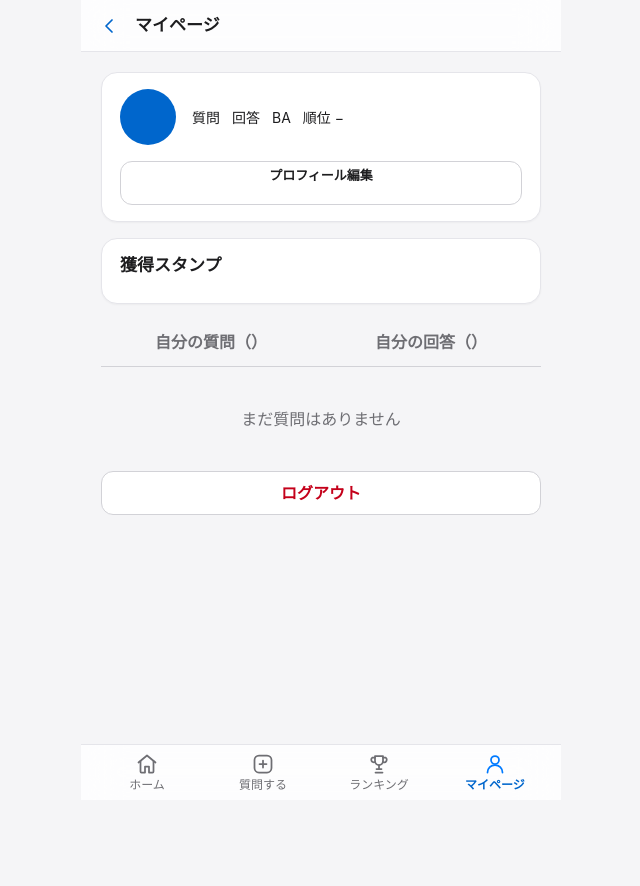
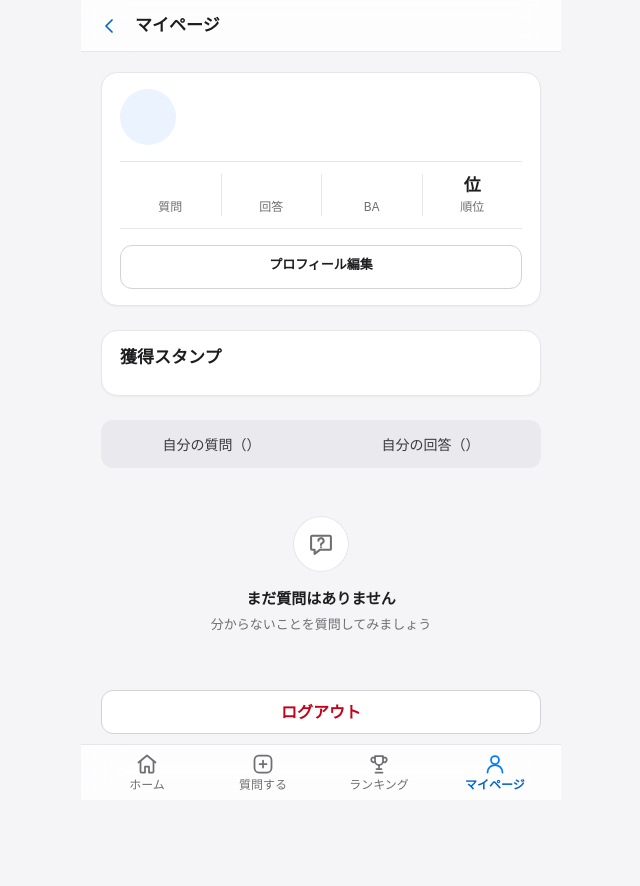
Before and after one commit to ikumah17/manabi-q, a Laravel app: template resources/views/mypage/index.blade.php in a window 1280 px wide. Shown: the whole page, without its empty margins (319-959 px from the left). Before the commit the page ends 790 px from the top, so only its background shows below. Run offline with Laravel 12, Linux system fonts and the light colour scheme; the template is opened without the code that fills it, so the values that code supplies are empty; style sheets or scripts are compiled from the project's sources.

Commit message:
修正: マイページ(G11)の統計・スタンプ・タブを新しいデザインに合わせる
- 円形のアバター、ユーザー名を最も大きく、統計（質問・回答・BA・順位）は横並び
- スタンプは獲得済みが★（文字のまま）、未獲得は鍵の SVG（読み上げ「未獲得」）と進み具合の棒
- 自分の質問／自分の回答はセグメント、0件は空状態の部品
- MypageTest：🔒 の文字の代わりに「未獲得」と data-icon="lock" を確認する

Co-Authored-By: Claude Opus 5.5 <noreply@anthropic.com>

```diff
--- a/resources/sass/_mobile.scss
+++ b/resources/sass/_mobile.scss
@@ -830,16 +830,16 @@
 // ---- マイページ（G11） ----
 
 .mq-card-title {
-    margin-bottom: .75rem;
-    font-size: 1.0625rem;
-    font-weight: 700;
+    margin-bottom: var(--mq-space-3);
+    font-size: var(--mq-fs-section);
+    font-weight: 600;
 }
 
-// ① ユーザー情報（頭文字の丸アイコン）
+// ① ユーザー情報（円形のアバター・名前を最も大きく・メールは小さく）
 .mq-profile {
     display: flex;
     align-items: center;
-    gap: 1rem;
+    gap: var(--mq-space-4);
 }
 
 .mq-profile__avatar {
@@ -850,10 +850,10 @@
     width: 3.5rem;
     height: 3.5rem;
     border-radius: 50%;
-    background: var(--mq-primary);
-    color: #fff;
-    font-size: 1.5rem;
-    font-weight: 700;
+    background: var(--mq-primary-bg);
+    color: var(--mq-primary);        // #EBF3FE の上で 4.98:1
+    font-size: 1.375rem;
+    font-weight: 600;
 }
 
 .mq-profile__body {
@@ -861,61 +861,102 @@
 }
 
 .mq-profile__name {
+    overflow: hidden;
     font-size: 1.25rem;
-    font-weight: 700;
-    line-height: 1.3;
+    font-weight: 600;
+    line-height: 1.35;
+    white-space: nowrap;
+    text-overflow: ellipsis;
 }
 
 .mq-profile__email {
     overflow: hidden;
     color: var(--mq-muted);
-    font-size: .875rem;
+    font-size: var(--mq-fs-sub);
     white-space: nowrap;
     text-overflow: ellipsis;
 }
 
-.mq-profile__stats {
-    display: flex;
-    flex-wrap: wrap;
-    column-gap: .75rem;
-    font-size: .875rem;
+// 統計（質問・回答・BA・順位）：横並び。HTML は「ラベル 値」の順、見た目は値を上に出す
+.mq-stats {
+    display: grid;
+    grid-template-columns: repeat(4, 1fr);
+    margin: var(--mq-space-4) 0 0;
+    padding: var(--mq-space-3) 0;
+    border-top: 1px solid var(--mq-hairline);
+    border-bottom: 1px solid var(--mq-hairline);
 }
 
-// ② 獲得スタンプ（獲得済み：黄色、未獲得：灰色）
+.mq-stat {
+    display: flex;
+    flex-direction: column-reverse;
+    align-items: center;
+    gap: 2px;
+
+    & + & { border-left: 1px solid var(--mq-hairline); }
+}
+
+.mq-stat__label {
+    color: var(--mq-muted);
+    font-size: var(--mq-fs-meta);
+    font-weight: 400;
+}
+
+.mq-stat__value {
+    margin: 0;
+    font-size: var(--mq-fs-section);
+    font-weight: 600;
+    line-height: 1.3;
+}
+
+// ② 獲得スタンプ（アイコン・名前・達成状況・進み具合の棒）
 .mq-stamp-tiles {
     display: grid;
     grid-template-columns: repeat(3, 1fr);
-    gap: .5rem;
+    gap: var(--mq-space-2);
 }
 
 .mq-stamp-tile {
     display: flex;
     flex-direction: column;
     align-items: center;
-    padding: .75rem .25rem;
-    border: 1px solid var(--mq-border);
-    border-radius: .5rem;
-    background: var(--mq-gray-bg);
-    color: var(--mq-muted);
+    gap: 2px;
+    padding: var(--mq-space-3) var(--mq-space-2);
+    border: 1px solid var(--mq-hairline);
+    border-radius: var(--mq-radius-btn);
+    background: var(--mq-surface);
+    color: var(--mq-text);
     text-align: center;
 
     &.is-earned {
-        border-color: var(--mq-best);
+        border-color: #f6dfbd;
         background: var(--mq-best-bg);
-        color: var(--mq-text);
-
-        .mq-stamp-tile__icon { color: var(--mq-best); }
     }
 }
 
+// 獲得済みは★（文字のまま。#C77700）、未獲得は鍵の SVG（グレー）
 .mq-stamp-tile__icon {
-    font-size: 1.75rem;
-    line-height: 1.2;
+    display: inline-flex;
+    align-items: center;
+    justify-content: center;
+    width: 2.25rem;
+    height: 2.25rem;
+    margin-bottom: var(--mq-space-1);
+    border-radius: 50%;
+    background: var(--mq-gray-bg);
+    color: var(--mq-muted);
+    font-size: 1.25rem;
+    line-height: 1;
+
+    .is-earned & {
+        background: #fff;
+        color: var(--mq-star);
+    }
 }
 
 .mq-stamp-tile__name {
-    font-size: .8125rem;
-    font-weight: 700;
+    font-size: var(--mq-fs-meta);
+    font-weight: 600;
 }
 
 .mq-stamp-tile__sub {
@@ -923,27 +964,54 @@
     font-size: .6875rem;
 }
 
-// ③ タブ（自分の質問／自分の回答）
+.mq-stamp-tile__bar {
+    width: 80%;
+    height: 4px;
+    margin-top: var(--mq-space-1);
+    overflow: hidden;
+    border-radius: 999px;
+    background: var(--mq-gray-bg);
+
+    > span {
+        display: block;
+        height: 100%;
+        border-radius: inherit;
+        background: var(--mq-accent);
+    }
+
+    .is-earned & { background: #fde7c6; }
+    .is-earned & > span { background: var(--mq-star); }
+}
+
+// ③ タブ（自分の質問／自分の回答）：セグメント。選択中は白い面
 .mq-tabs {
     display: flex;
-    border-bottom: 1px solid var(--mq-border);
+    gap: 2px;
+    padding: 2px;
+    border-radius: var(--mq-radius-btn);
+    background: var(--mq-segment-bg);
 }
 
 .mq-tabs__item {
+    display: flex;
     flex: 1;
-    margin-bottom: -1px;
-    padding: .625rem 0;
-    border-bottom: 3px solid transparent;
-    color: var(--mq-muted);
-    font-weight: 700;
-    text-align: center;
+    align-items: center;
+    justify-content: center;
+    min-height: 2.75rem;
+    border-radius: 10px;
+    color: #3a3a3c;                  // #E9E9EE の上で 9.38:1
+    font-size: .875rem;
+    font-weight: 500;
     text-decoration: none;
 
-    &:hover { color: var(--mq-primary); }
+    &:hover { color: var(--mq-text); }
+    &:focus-visible { outline: 0; box-shadow: var(--mq-focus-ring); }
 
     &.is-active {
-        border-bottom-color: var(--mq-primary);
-        color: var(--mq-primary);
+        background: var(--mq-surface);
+        box-shadow: 0 1px 3px rgba(0, 0, 0, .08);
+        color: var(--mq-text);
+        font-weight: 600;
     }
 }
 
--- a/resources/views/mypage/index.blade.php
+++ b/resources/views/mypage/index.blade.php
@@ -1,33 +1,41 @@
 {{-- G11 マイページ --}}
 <x-layouts.mobile header="マイページ" tab="mypage">
-    {{-- ① ユーザー情報 --}}
-    <section class="mq-card mb-3" aria-label="ユーザー情報">
+    {{-- ① ユーザー情報（統計は「ラベル 値」の順。見た目は値を上に出す） --}}
+    <section class="mq-card mb-4" aria-label="ユーザー情報">
         <div class="mq-profile">
             <span class="mq-profile__avatar" aria-hidden="true">{{ mb_substr($user->name, 0, 1) }}</span>
             <div class="mq-profile__body">
                 <div class="mq-profile__name">{{ $user->name }}</div>
                 <div class="mq-profile__email">{{ $user->email }}</div>
-                <div class="mq-profile__stats">
-                    <span>質問 {{ $questionCount }}</span>
-                    <span>回答 {{ $answerCount }}</span>
-                    <span>BA {{ $bestAnswerCount }}</span>
-                    <span>{{ $rank !== null ? $rank.'位' : '順位 −' }}</span>
-                </div>
             </div>
         </div>
+        <dl class="mq-stats">
+            @foreach (['質問' => $questionCount, '回答' => $answerCount, 'BA' => $bestAnswerCount, '順位' => $rank !== null ? $rank.'位' : '−'] as $label => $value)
+                <div class="mq-stat">
+                    <dt class="mq-stat__label">{{ $label }}</dt>
+                    <dd class="mq-stat__value">{{ $value }}</dd>
+                </div>
+            @endforeach
+        </dl>
         {{-- ⑤ プロフィール編集 --}}
-        <a href="{{ route('profile.edit') }}" class="btn btn-outline-primary btn-sm w-100 mt-3 mq-btn-pill">プロフィール編集</a>
+        <a href="{{ route('profile.edit') }}" class="btn btn-outline-primary w-100 mt-3 mq-btn-pill">プロフィール編集</a>
     </section>
 
-    {{-- ② 獲得スタンプ --}}
-    <section class="mq-card mb-3" aria-labelledby="stamps-title">
+    {{-- ② 獲得スタンプ（獲得済みは★、未獲得は鍵のアイコンと「あと n 回答」の進み具合） --}}
+    <section class="mq-card mb-4" aria-labelledby="stamps-title">
         <h2 class="mq-card-title" id="stamps-title">獲得スタンプ</h2>
         <div class="mq-stamp-tiles">
             @foreach ($stamps as $item)
+                @php($required = $item['stamp']->required_count)
                 <div @class(['mq-stamp-tile', 'is-earned' => $item['earned']])>
-                    <span class="mq-stamp-tile__icon" aria-hidden="true">{{ $item['earned'] ? '★' : '🔒' }}</span>
+                    @if ($item['earned'])
+                        <span class="mq-stamp-tile__icon" aria-hidden="true">★</span>
+                    @else
+                        <span class="mq-stamp-tile__icon"><x-icon name="lock" /><span class="visually-hidden">未獲得</span></span>
+                    @endif
                     <span class="mq-stamp-tile__name">{{ $item['stamp']->name }}</span>
                     <span class="mq-stamp-tile__sub">{{ $item['earned'] ? '獲得済み' : 'あと'.$item['remaining'].'回答' }}</span>
+                    <span class="mq-stamp-tile__bar" aria-hidden="true"><span style="width: {{ $item['earned'] ? 100 : (int) floor(($required - $item['remaining']) / max($required, 1) * 100) }}%"></span></span>
                 </div>
             @endforeach
         </div>
@@ -51,14 +59,18 @@
                 <x-question-card :question="$item" :compact="true" />
             @endif
         @empty
-            <p class="mq-empty">{{ $tab === 'answers' ? 'まだ回答はありません' : 'まだ質問はありません' }}</p>
+            @if ($tab === 'answers')
+                <x-empty-state icon="pencil" sub="回答するとここに表示されます">まだ回答はありません</x-empty-state>
+            @else
+                <x-empty-state icon="chat-question" sub="分からないことを質問してみましょう">まだ質問はありません</x-empty-state>
+            @endif
         @endforelse
     </div>
 
     {{ $list->links() }}
 
     {{-- ⑥ ログアウト --}}
-    <form method="POST" action="{{ route('logout') }}" class="mt-3">
+    <form method="POST" action="{{ route('logout') }}" class="mt-4">
         @csrf
         <button type="submit" class="btn btn-outline-danger bg-white w-100 mq-logout">ログアウト</button>
     </form>
```
Also changed, not shown: tests/Feature/Ranking/MypageTest.php (+4 -2 lines).
